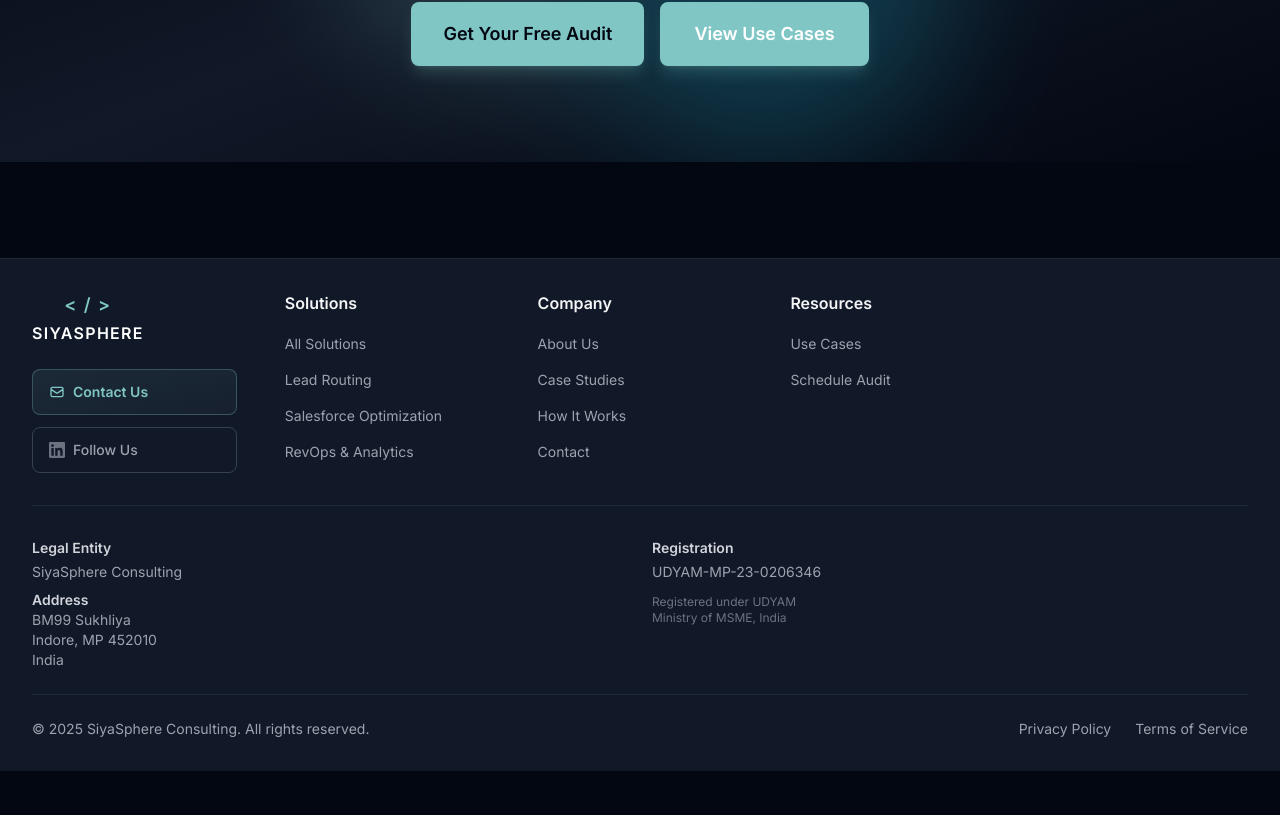
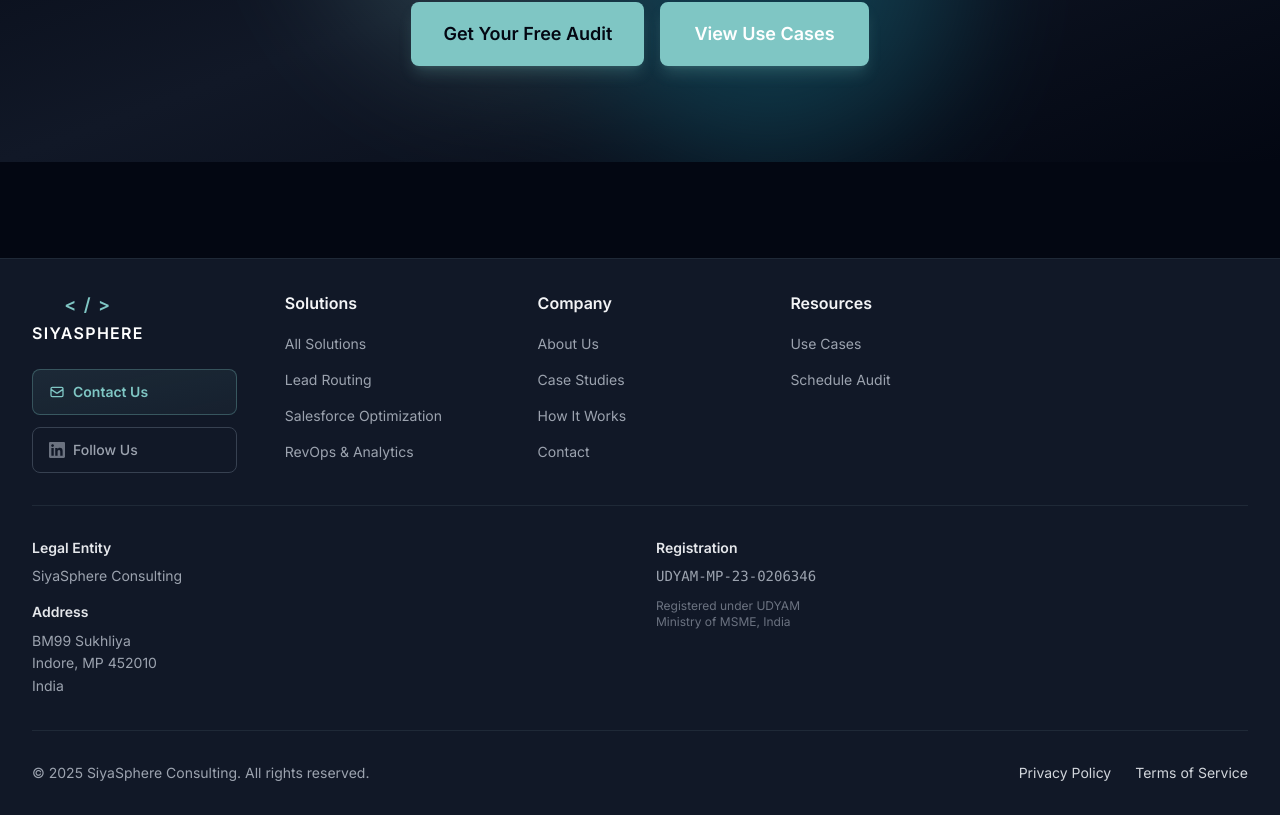
Before and after one commit to ambujshukla43/siyasphere-website, a Next.js app: page / in a window 1280 px wide. Shown: the part 4290-5105 px from the top of the page. Before the commit the page ends 5061 px from the top, so only its background shows below. Built offline with nearby package versions, Linux system fonts and the light colour scheme.

Commit message:
Improve footer visibility - darker text and better contrast for legal info and policy links

```diff
--- a/components/layout/Footer.tsx
+++ b/components/layout/Footer.tsx
@@ -105,18 +105,18 @@ export default function Footer() {
         {/* Bottom bar */}
         <div className="mt-8 pt-8 border-t border-gray-800">
           {/* Legal Information */}
-          <div className="mb-6 pb-6 border-b border-gray-800">
-            <div className="grid grid-cols-1 md:grid-cols-2 gap-6 text-sm text-gray-400">
+          <div className="mb-8 pb-8 border-b border-gray-800">
+            <div className="grid grid-cols-1 md:grid-cols-2 gap-8 text-sm">
               <div>
-                <p className="font-semibold text-gray-300 mb-1">Legal Entity</p>
-                <p>SiyaSphere Consulting</p>
-                <p className="mt-2 font-semibold text-gray-300">Address</p>
-                <p>BM99 Sukhliya<br />Indore, MP 452010<br />India</p>
+                <p className="font-semibold text-gray-200 mb-2">Legal Entity</p>
+                <p className="text-gray-400">SiyaSphere Consulting</p>
+                <p className="font-semibold text-gray-200 mt-4 mb-2">Address</p>
+                <p className="text-gray-400 leading-relaxed">BM99 Sukhliya<br />Indore, MP 452010<br />India</p>
               </div>
               <div>
-                <p className="font-semibold text-gray-300 mb-1">Registration</p>
-                <p>UDYAM-MP-23-0206346</p>
-                <p className="mt-3 text-xs text-gray-500">Registered under UDYAM<br />Ministry of MSME, India</p>
+                <p className="font-semibold text-gray-200 mb-2">Registration</p>
+                <p className="text-gray-400 font-mono">UDYAM-MP-23-0206346</p>
+                <p className="text-xs text-gray-500 mt-3">Registered under UDYAM<br />Ministry of MSME, India</p>
               </div>
             </div>
           </div>
@@ -126,11 +126,11 @@ export default function Footer() {
             <p className="text-gray-400 text-sm">
               © {currentYear} SiyaSphere Consulting. All rights reserved.
             </p>
-            <div className="flex space-x-6 text-sm text-gray-400">
-              <Link href="/privacy" className="hover:text-primary-400 transition-colors">
+            <div className="flex space-x-6 text-sm text-gray-300 hover:text-gray-100 transition-colors">
+              <Link href="/privacy" className="hover:text-[#7FC6C4] transition-colors duration-200">
                 Privacy Policy
               </Link>
-              <Link href="/terms" className="hover:text-primary-400 transition-colors">
+              <Link href="/terms" className="hover:text-[#7FC6C4] transition-colors duration-200">
                 Terms of Service
               </Link>
             </div>
```
